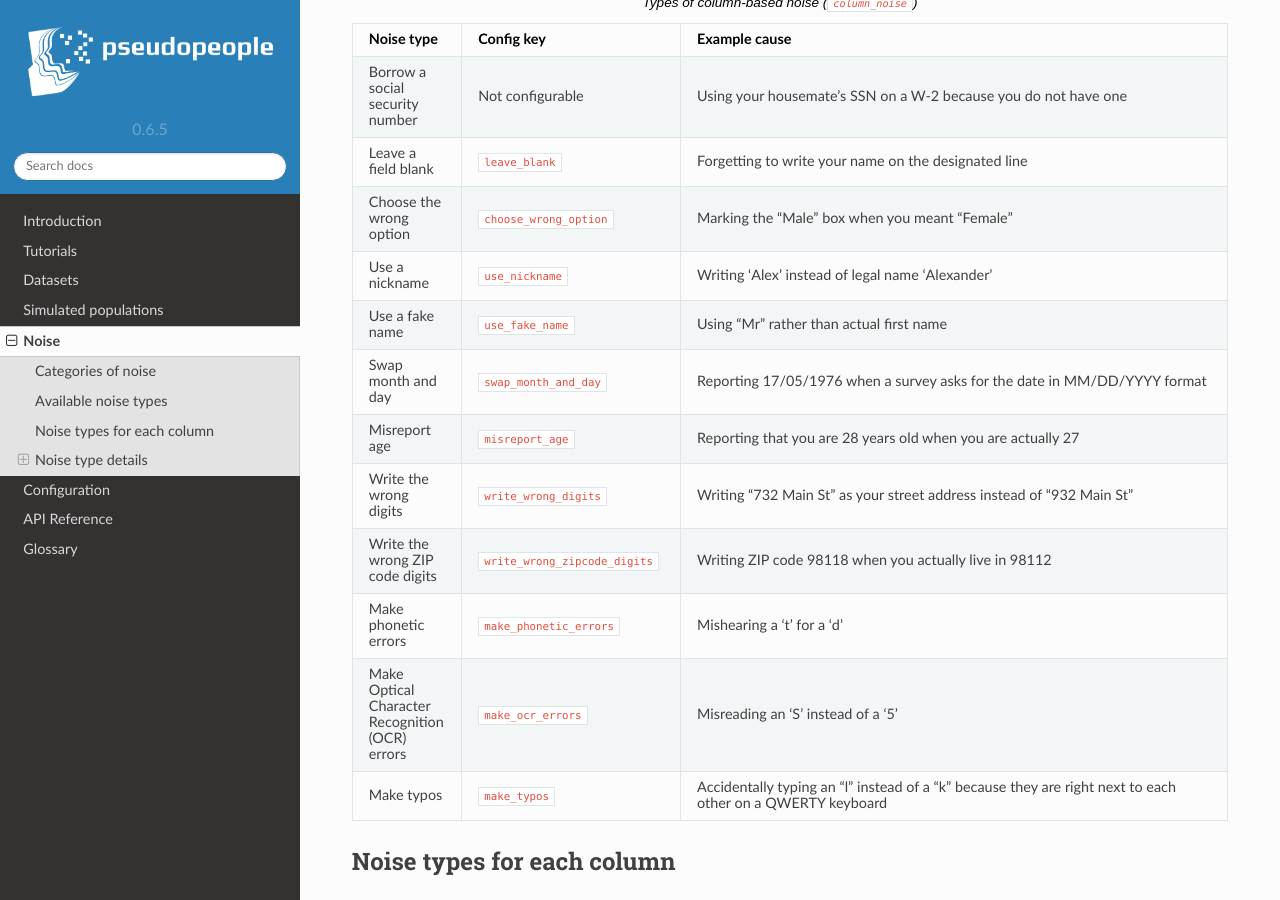
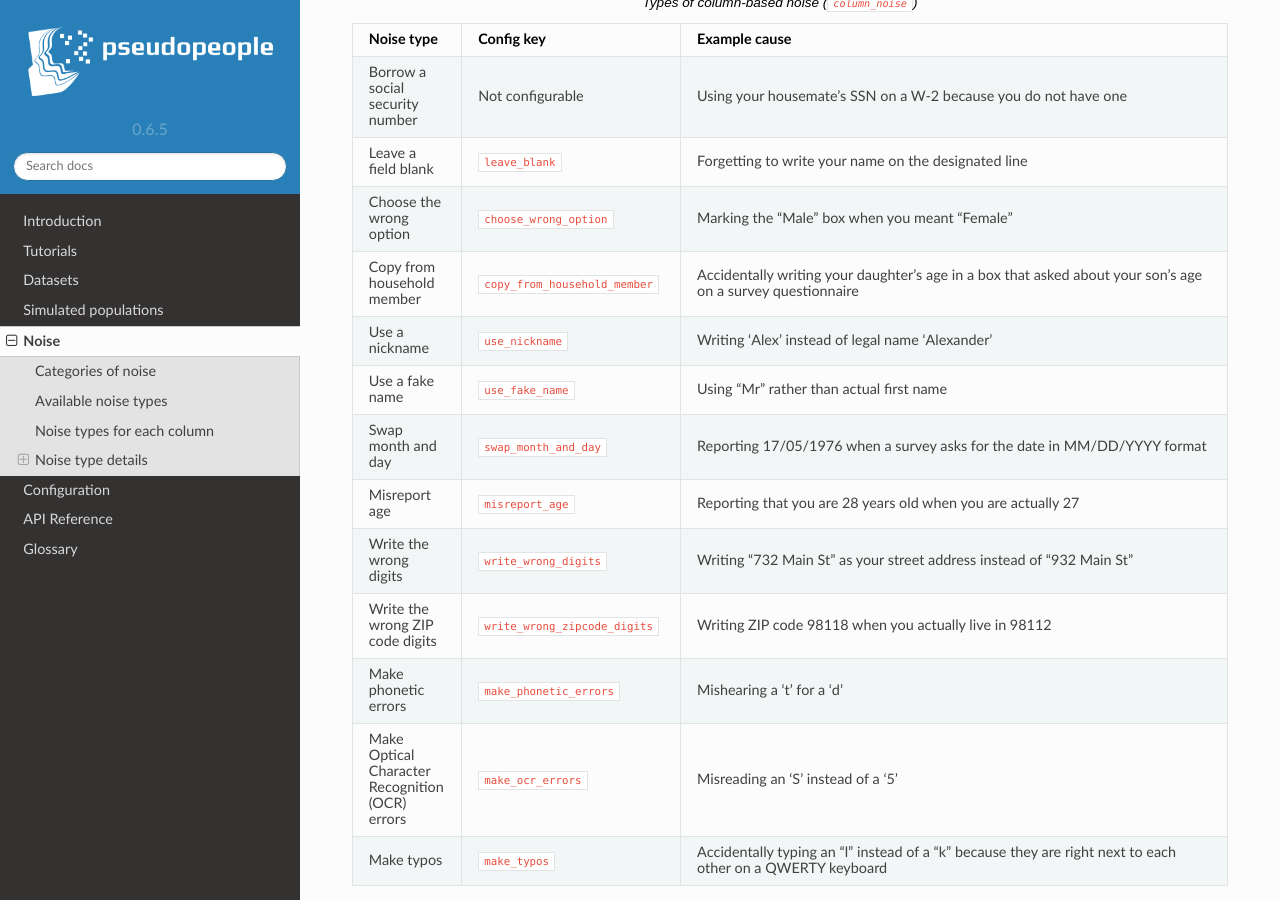
Before and after one commit to ihmeuw/pseudopeople, a Sphinx documentation site: the page built from docs/source/noise/index.rst, in a window 1280 px wide and 900 px high, scrolled down 1049 px. Built offline with Sphinx 7.4.7 and the Read the Docs theme 2.0.0, drawn with Linux system fonts in a browser that asks for light colours.

Commit message:
add copy-from-household-member to table of column noise types

```diff
--- a/docs/source/noise/index.rst
+++ b/docs/source/noise/index.rst
@@ -75,6 +75,9 @@ The "Config key" column shows the name of the noise type in the :ref:`configurat
   * - Choose the wrong option
     - ``choose_wrong_option``
     - Marking the "Male" box when you meant "Female"
+  * - Copy from household member
+    - ``copy_from_household_member``
+    - Accidentally writing your daughter's age in a box that asked about your son's age on a survey questionnaire
   * - Use a nickname
     - ``use_nickname``
     - Writing 'Alex' instead of legal name 'Alexander'
```
